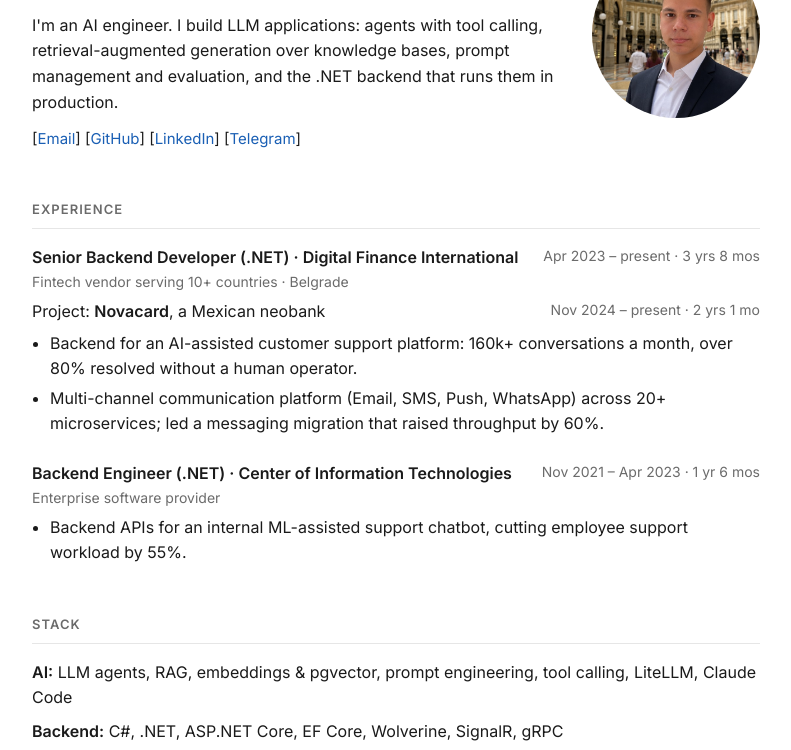
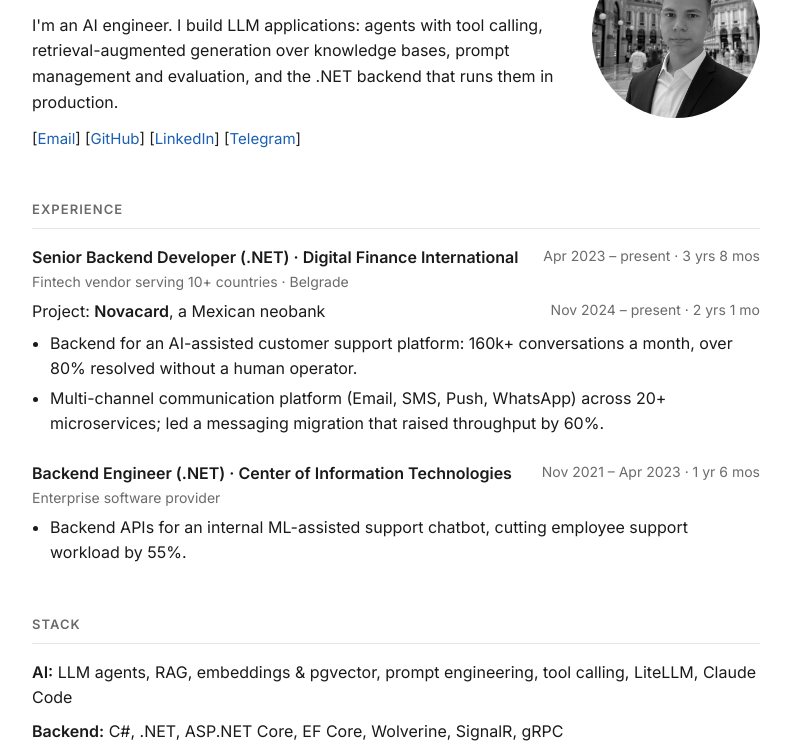
Before and after one commit to VorobevEmil/VorobevEmil.github.io, a plain HTML site: page index.html in a window 1280 px wide. Shown: the part 140-890 px from the top of the page, without its empty margins (244-1035 px from the left). Drawn offline with Linux system fonts and the light colour scheme.

Commit message:
Grayscale avatar
Co-Authored-By: Claude Opus 5.5 (1M context) <noreply@anthropic.com>

```diff
--- a/index.html
+++ b/index.html
@@ -52,7 +52,7 @@
     header .intro { flex: 1; }
     h1 { font-size: 32px; font-weight: 600; margin: 0 0 4px; letter-spacing: -0.01em; }
     .role { color: var(--muted); margin: 0 0 16px; }
-    .photo { width: 168px; height: 168px; border-radius: 50%; object-fit: cover; flex-shrink: 0; }
+    .photo { width: 168px; height: 168px; border-radius: 50%; object-fit: cover; flex-shrink: 0; filter: grayscale(1); }
     .links { font-size: 15px; }
     .links a { white-space: nowrap; }
 
```
